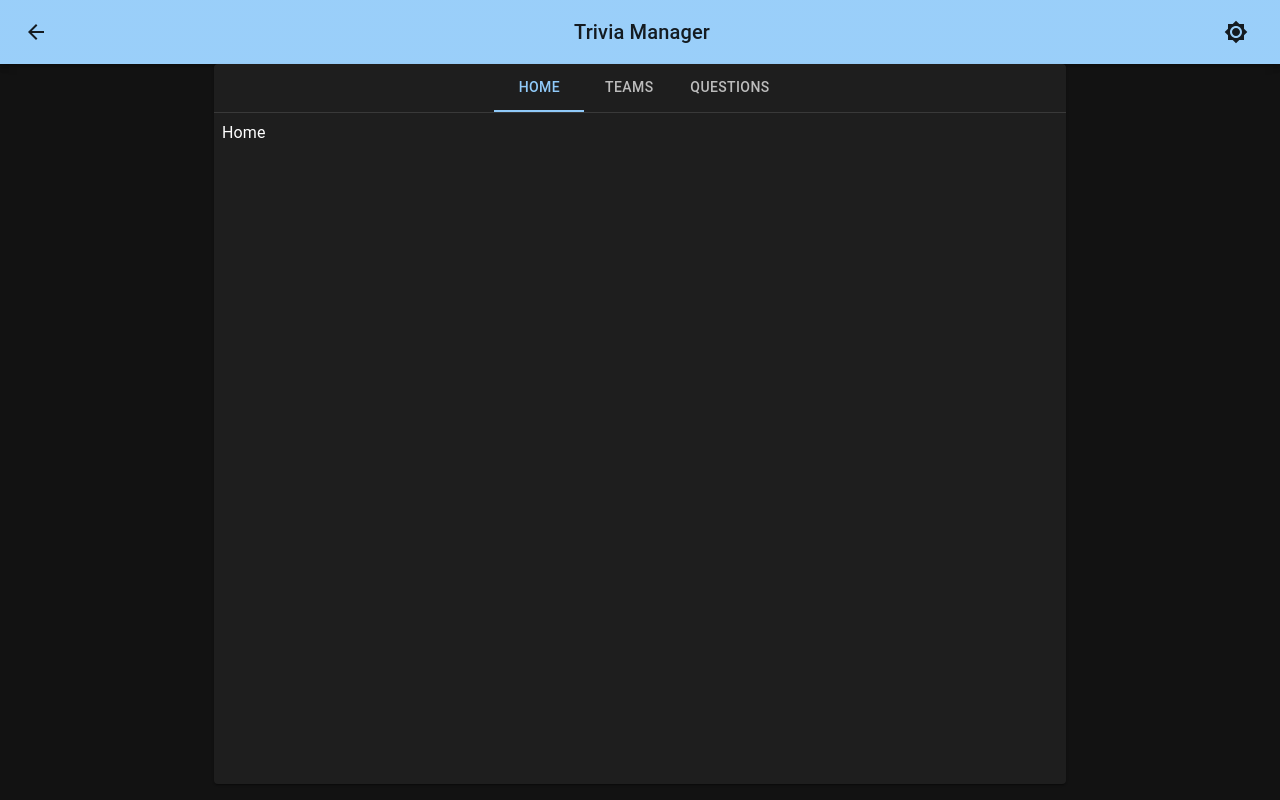
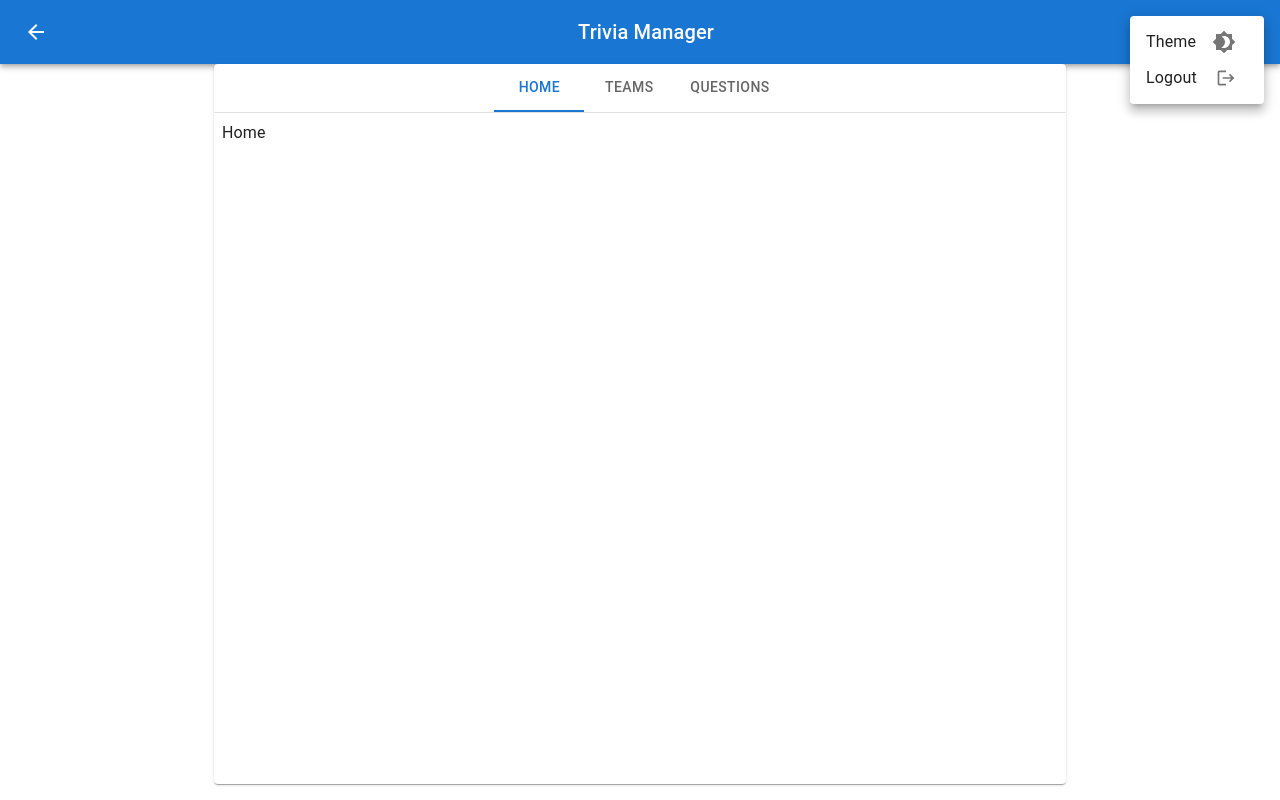
Before and after one commit to Jayammo/trivia-manager-ui, a React (Create React App) app: page / in a window 1280 px wide. Both pictures are taken after a click on the button 1236 px from the left and 32 px from the top of the page. Built offline with nearby package versions, Linux system fonts and the light colour scheme.

Commit message:
Setup Auth

```diff
--- a/package.json
+++ b/package.json
@@ -14,7 +14,6 @@
     "axios": "^1.1.3",
     "jwt-decode": "^3.1.2",
     "react": "^18.2.0",
-    "react-auth-kit": "^2.3.0",
     "react-dom": "^18.2.0",
     "react-hook-form": "^7.36.1",
     "react-router-dom": "^6.4.1",
--- a/src/App.js
+++ b/src/App.js
@@ -12,35 +12,25 @@ function App() {
 	return (
 		<AuthProvider>
 			<ThemeColorModeContextProvider>
-				<Layout>
-					<Routes>
-						<Route
-							path='/'
-							element={<PrivateRoute element={<div>Home</div>} />}
-						/>
-						<Route
-							path='/trivia'
-							element={<PrivateRoute element={<TriviaPage />} />}
-						/>
-						<Route
-							path='/trivia/create'
-							element={<PrivateRoute element={<CreateTriviaEventPage />} />}
-						/>
-						<Route
-							path='/registration'
-							element={<PrivateRoute element={<Registration />} />}
-						/>
-						<Route
-							path='/teams'
-							element={<PrivateRoute element={<div>Teams</div>} />}
-						/>
-						<Route
-							path='/questions'
-							element={<PrivateRoute element={<div>Question</div>} />}
-						/>
-						<Route path='/sign-in' element={<SignIn />} />
-					</Routes>
-				</Layout>
+				<Routes>
+					<Route path='/' element={<Layout />}>
+						{/* public routes */}
+						<Route path='sign-in' element={<SignIn />} />
+						<Route path='registration' element={<Registration />} />
+						<Route path='/' element={<div>Home</div>} />
+
+						{/* protected routes */}
+						<Route element={<PrivateRoute />}>
+							<Route path='trivia' element={<TriviaPage />} />
+							<Route path='trivia/create' element={<CreateTriviaEventPage />} />
+							<Route path='teams' element={<div>Teams</div>} />
+							<Route path='questions' element={<div>Question</div>} />
+						</Route>
+
+						{/* catch all */}
+						<Route path='*' element={<div>Missing</div>} />
+					</Route>
+				</Routes>
 			</ThemeColorModeContextProvider>
 		</AuthProvider>
 	);
--- a/src/components/Header/Header.jsx
+++ b/src/components/Header/Header.jsx
@@ -1,21 +1,8 @@
-import { useContext } from 'react';
-import {
-	Box,
-	AppBar,
-	Toolbar,
-	IconButton,
-	Typography,
-	useTheme,
-} from '@mui/material';
+import { Box, AppBar, Toolbar, IconButton, Typography } from '@mui/material';
 import ArrowBackIcon from '@mui/icons-material/ArrowBack';
-import Brightness4Icon from '@mui/icons-material/Brightness4';
-import Brightness7Icon from '@mui/icons-material/Brightness7';
-import { ColorModeContext } from '../../contexts/ThemeColorModeContext';
+import HeaderOptions from './HeaderOptions/HeaderOptions';
 
 const Header = () => {
-	const theme = useTheme();
-	const colorMode = useContext(ColorModeContext);
-
 	return (
 		<Box sx={{ flexGrow: 1, minHeight: '5vh' }}>
 			<AppBar position='static' enableColorOnDark>
@@ -37,17 +24,7 @@ const Header = () => {
 					>
 						Trivia Manager
 					</Typography>
-					<IconButton
-						sx={{ ml: 1 }}
-						onClick={colorMode.toggleColorMode}
-						color='inherit'
-					>
-						{theme.palette.mode === 'dark' ? (
-							<Brightness7Icon />
-						) : (
-							<Brightness4Icon />
-						)}
-					</IconButton>
+					<HeaderOptions />
 				</Toolbar>
 			</AppBar>
 		</Box>
--- /dev/null
+++ b/src/components/Header/HeaderOptions/HeaderOptions.jsx
@@ -0,0 +1,33 @@
+import { IconButton } from '@mui/material';
+import { MenuWrap } from '../../UI/MenuWrap';
+import MoreVertIcon from '@mui/icons-material/MoreVert';
+import { useState } from 'react';
+import Logout from './Logout/Logout';
+import ThemeToggle from './ThemeToggle/ThemeToggle';
+
+const HeaderOptions = () => {
+	const [anchorEl, setAnchorEl] = useState(null);
+	const open = Boolean(anchorEl);
+
+	const handleClick = (event) => {
+		setAnchorEl(event.currentTarget);
+	};
+
+	const handleClose = () => {
+		setAnchorEl(null);
+	};
+
+	return (
+		<>
+			<IconButton color='inherit' onClick={handleClick}>
+				<MoreVertIcon />
+			</IconButton>
+			<MenuWrap anchorEl={anchorEl} open={open} onClose={handleClose}>
+				<ThemeToggle />
+				<Logout />
+			</MenuWrap>
+		</>
+	);
+};
+
+export default HeaderOptions;
--- /dev/null
+++ b/src/components/Header/HeaderOptions/Logout/Logout.jsx
@@ -0,0 +1,20 @@
+import LogoutIcon from '@mui/icons-material/Logout';
+import { ListItemIcon, ListItemText } from '@mui/material';
+import { MenuItemWrap } from '../../../UI/MenuWrap';
+
+const Logout = () => {
+	const handleLogout = () => {
+		console.log('logout out');
+	};
+
+	return (
+		<MenuItemWrap onClick={handleLogout}>
+			<ListItemText style={{ marginRight: '15px' }}>Logout</ListItemText>
+			<ListItemIcon style={{ paddingLeft: '4px' }}>
+				<LogoutIcon fontSize='small' />
+			</ListItemIcon>
+		</MenuItemWrap>
+	);
+};
+
+export default Logout;
--- /dev/null
+++ b/src/components/Header/HeaderOptions/ThemeToggle/ThemeToggle.jsx
@@ -0,0 +1,26 @@
+import { ListItemIcon, ListItemText, useTheme } from '@mui/material';
+import Brightness4Icon from '@mui/icons-material/Brightness4';
+import Brightness7Icon from '@mui/icons-material/Brightness7';
+import { ColorModeContext } from '../../../../contexts/ThemeColorModeContext';
+import { useContext } from 'react';
+import { MenuItemWrap } from '../../../UI/MenuWrap';
+
+const ThemeToggle = () => {
+	const theme = useTheme();
+	const colorMode = useContext(ColorModeContext);
+
+	return (
+		<MenuItemWrap onClick={colorMode.toggleColorMode} color='inherit'>
+			<ListItemText>Theme</ListItemText>
+			<ListItemIcon>
+				{theme.palette.mode === 'dark' ? (
+					<Brightness7Icon />
+				) : (
+					<Brightness4Icon />
+				)}
+			</ListItemIcon>
+		</MenuItemWrap>
+	);
+};
+
+export default ThemeToggle;
--- a/src/components/Layout/Layout.jsx
+++ b/src/components/Layout/Layout.jsx
@@ -1,6 +1,5 @@
 import * as React from 'react';
 import PropTypes from 'prop-types';
-import { BrowserRouter as Router } from 'react-router-dom';
 import Nav from '../Nav/Nav';
 import Header from '../Header/Header';
 import {
@@ -11,12 +10,12 @@ import {
 	useTheme,
 	Box,
 } from '@mui/material';
+import { Outlet } from 'react-router-dom';
 
-const Layout = ({ children }) => {
+const Layout = () => {
 	const theme = useTheme();
 	return (
 		<>
-			<Router>
 			<Header />
 			<Container maxWidth='md'>
 				<Paper
@@ -38,11 +37,10 @@ const Layout = ({ children }) => {
 							padding: theme.spacing(1),
 						}}
 					>
-							{children}
+						<Outlet />
 					</Box>
 				</Paper>
 			</Container>
-			</Router>
 		</>
 	);
 };
--- a/src/components/PrivateRoute/PrivateRoute.jsx
+++ b/src/components/PrivateRoute/PrivateRoute.jsx
@@ -1,15 +1,13 @@
-import { useContext } from 'react';
-// import { RequireAuth } from 'react-auth-kit';
-import { AuthContext } from '../../contexts/AuthProvider';
+import { Navigate, Outlet, useLocation } from 'react-router-dom';
+import { useAuth } from '../../contexts/AuthProvider';
 
-export const PrivateRoute = ({ element }) => {
-	const authState = useContext(AuthContext);
-	console.log('AuthState =>', authState);
-	return (
-		<div
-		// loginPath={'/sign-in'}
-		>
-			{element}
-		</div>
+export const PrivateRoute = () => {
+	const { currentUser } = useAuth();
+	const location = useLocation();
+
+	return currentUser?.username ? (
+		<Outlet />
+	) : (
+		<Navigate to='/sign-in' state={{ from: location }} replace />
 	);
 };
--- a/src/contexts/AuthProvider.js
+++ b/src/contexts/AuthProvider.js
@@ -1,20 +1,29 @@
-import { createContext, useState } from 'react';
-import { DecodeToken } from '../helper/CookieHandler';
+import { createContext, useContext, useState } from 'react';
+import { loginUser, registerUser } from '../services/TriviaManager/AuthService';
 
-const authState = {
-	userName: '',
-	roles: [],
-	expiresIn: 3,
-	isActive: false,
+const AuthContext = createContext();
+
+export const useAuth = () => {
+	return useContext(AuthContext);
 };
 
-export const AuthContext = createContext(authState);
 export const AuthProvider = ({ children }) => {
-	const [authState, setAuthState] = useState(DecodeToken());
+	const [currentUser, setCurrentUser] = useState();
 
-	return (
-		<AuthContext.Provider value={{ authState, setAuthState }}>
-			{children}
-		</AuthContext.Provider>
-	);
+	const signup = (username, email, password) => {
+		return registerUser(username, email, password);
+	};
+
+	const login = (email, password) => {
+		return loginUser(email, password);
+	};
+
+	const value = {
+		currentUser,
+		setCurrentUser,
+		signup,
+		login,
+	};
+
+	return <AuthContext.Provider value={value}>{children}</AuthContext.Provider>;
 };
--- a/src/index.js
+++ b/src/index.js
@@ -1,12 +1,17 @@
 import React from 'react';
 import ReactDOM from 'react-dom/client';
+import { BrowserRouter, Route, Routes } from 'react-router-dom';
 import App from './App';
 import reportWebVitals from './reportWebVitals';
 
 const root = ReactDOM.createRoot(document.getElementById('root'));
 root.render(
 	<React.StrictMode>
-		<App />
+		<BrowserRouter>
+			<Routes>
+				<Route path='/*' element={<App />} />
+			</Routes>
+		</BrowserRouter>
 	</React.StrictMode>
 );
 
--- a/src/pages/Authentication/Registration/Registration.jsx
+++ b/src/pages/Authentication/Registration/Registration.jsx
@@ -10,8 +10,8 @@ import {
 import FormTextField from '../../../components/UI/Form/FormTextField';
 import { useForm } from 'react-hook-form';
 import { yupResolver } from '@hookform/resolvers/yup';
-import { registerUser } from '../../../services/TriviaManager/AuthService';
 import { RegistrationYupSchema } from '../AuthYupSchema';
+import { useAuth } from '../../../contexts/AuthProvider';
 
 const Registration = () => {
 	const { control, handleSubmit } = useForm({
@@ -21,13 +21,16 @@ const Registration = () => {
 		resolver: yupResolver(RegistrationYupSchema),
 	});
 
+	const { signup } = useAuth();
+
 	const onSubmit = (data) => {
 		const registerModel = {
 			username: data.username,
 			email: data.email,
 			password: data.password,
 		};
-		registerUser(registerModel);
+
+		signup(registerModel);
 	};
 
 	return (
--- a/src/pages/Authentication/SignIn/SignIn.jsx
+++ b/src/pages/Authentication/SignIn/SignIn.jsx
@@ -11,11 +11,9 @@ import FormTextField from '../../../components/UI/Form/FormTextField';
 import { useForm } from 'react-hook-form';
 import { yupResolver } from '@hookform/resolvers/yup';
 import { SignInYupSchema } from '../AuthYupSchema';
-import { loginUser } from '../../../services/TriviaManager/AuthService';
 import { useNavigate } from 'react-router-dom';
 import { SetCookie } from '../../../helper/CookieHandler';
-// import { AuthContext } from '../../../contexts/AuthProvider';
-// import { useContext } from 'react';
+import { useAuth } from '../../../contexts/AuthProvider';
 
 const SignIn = () => {
 	const { control, handleSubmit } = useForm({
@@ -25,16 +23,16 @@ const SignIn = () => {
 		resolver: yupResolver(SignInYupSchema),
 	});
 	const navigate = useNavigate();
-	// const authState = useContext(AuthContext);
+	const { login, setCurrentUser } = useAuth();
 
 	const onSubmit = async (data) => {
 		const loginModel = { username: data.username, password: data.password };
 		try {
-			const tokenString = await loginUser(loginModel);
+			const tokenString = await login(loginModel);
 			const response = JSON.parse(tokenString);
-			console.log({ response, tokenString });
+
 			if (response?.token) {
-				console.log('AuthState =>', response.token);
+				setCurrentUser({ username: loginModel.username });
 				SetCookie(response.token);
 				navigate('/trivia');
 			}
```
Also changed, not shown: 1 other file (tests, documents, lock files or other folders). Lines whose indentation alone changed are shown as unchanged.
